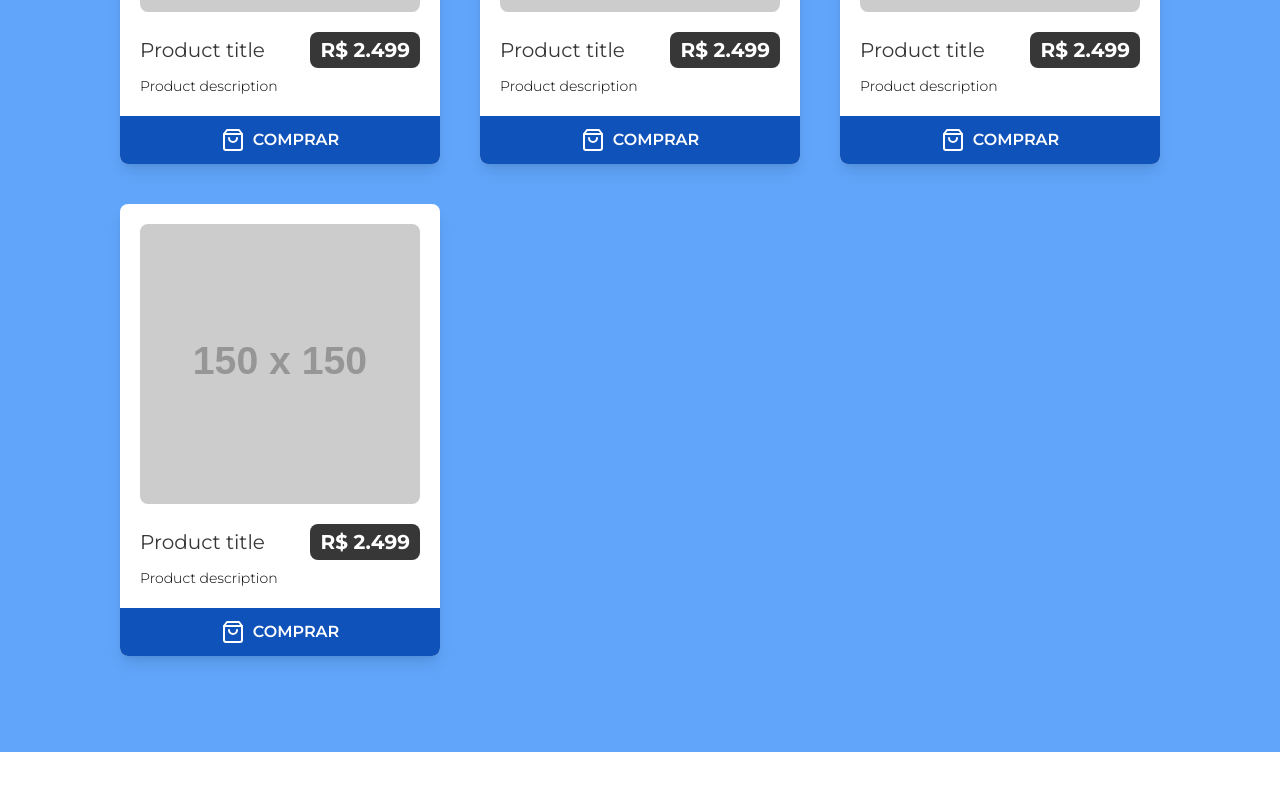
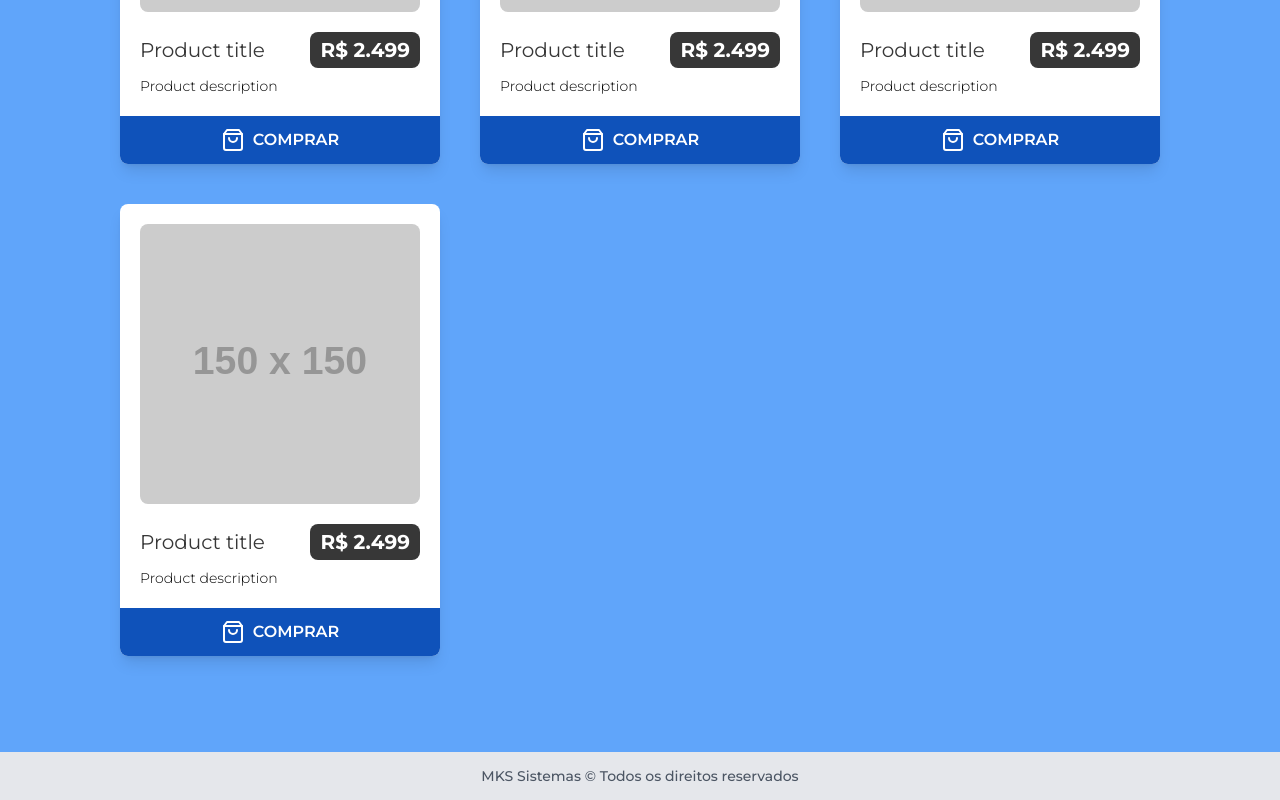
Before and after one commit to Mateus8741/challenge-frontend-mks, a Next.js app: page / in a window 1280 px wide. Shown: the part 1488-2288 px from the top of the page. Before the commit the page ends 2240 px from the top, so only its background shows below. Built offline with nearby package versions, Linux system fonts and the light colour scheme.

Commit message:
Add footer to layout.tsx

```diff
--- a/src/app/layout.tsx
+++ b/src/app/layout.tsx
@@ -20,6 +20,11 @@ export default function RootLayout({
       <body className={inter.className}>
         <Nav />
         {children}
+        <footer className="flex items-center justify-center h-12 bg-gray-200">
+          <p className="text-gray-600 text-sm font-medium">
+            MKS Sistemas &copy; Todos os direitos reservados
+          </p>
+        </footer>
       </body>
     </html>
   )
```
